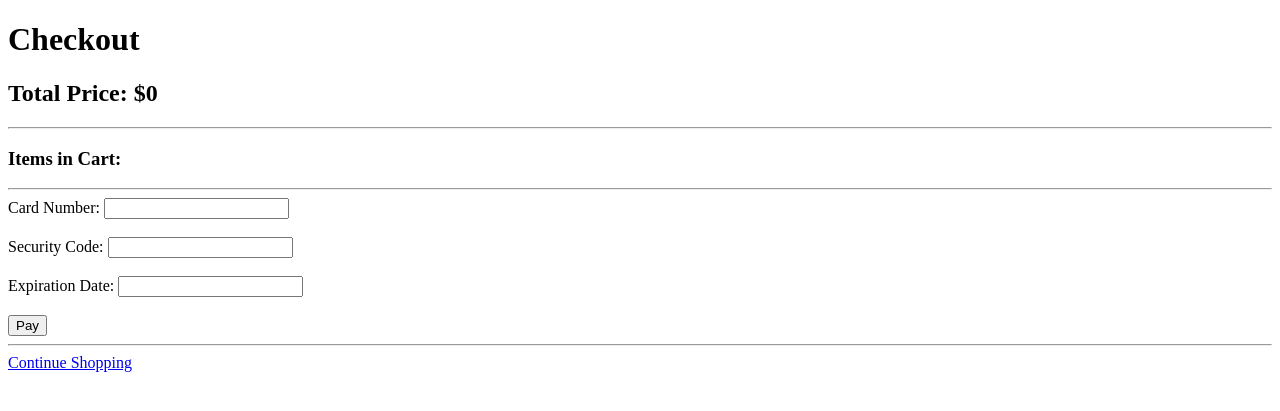
After one commit to SunCh1p/Database-Project, a Flask app: page /checkout in a window 1280 px wide. The commit adds this page. Shown: the top 411 px of the page. Run offline with Flask 3, Linux system fonts and the light colour scheme; the visitor is signed in with stand-in values (Sample User, id 1); data that the repository does not hold is empty; some libraries are stand-ins or nearby versions.

Commit message:
done with cart ,catalog and cheacout

```diff
--- a/Flask/app.py
+++ b/Flask/app.py
@@ -114,6 +114,71 @@ def cart():
     #counter++
 
 
+@app.route('/checkout', methods=['GET' , 'POST'])
+def checkout():
+    if request.method == 'POST' and 'cardnum' in request.form and 'Secode' in request.form and 'expdate' in request.form and 'loggedin' in session:
+        cardnum = request.form['cardnum']
+        Secode = request.form['Secode']
+        expdate = request.form['expdate']
+        #cursor=mysql.connection.cursor(MySQLdb.cursors.DictCursor)
+        if not re.match(r'^\d{2}/\d{2}$', expdate):
+            msg = 'Invalid expdate address!'
+            print("hello1")
+        elif not re.match(r'^\d{16}$', cardnum):
+            msg = 'cardnum must contain only numbers!'
+            print("hello2")
+        elif not re.match(r'^\d{3}$', Secode):
+            msg=" Invalid CVC code"
+            print("hello3")
+        elif not cardnum or not Secode or not expdate:
+            msg = 'Please fill out the form!'
+            print("hello4")
+        else:
+            try:
+                cursor = mysql.connection.cursor(MySQLdb.cursors.DictCursor)
+                cursor.execute('INSERT INTO payment (customer_ID,card_number, security_code, expiration_date) VALUES (%s, %s, %s, %s)', (session['id'],cardnum, Secode, expdate,))
+                mysql.connection.commit()
+                cursor.close()
+                msg = 'Payment successful!'
+                print("Payment successful")
+            except Exception as e:
+                msg = 'Error: %s' % str(e)
+                print("Error:", e)
+        cursor.close()
+
+
+
+    if 'loggedin' in session:
+        # Retrieve the customer ID from the session
+        customer_id = session['id']
+        cursor = mysql.connection.cursor()
+        cursor.execute("SELECT p.*, c.quantity FROM product p INNER JOIN cart c ON p.product_ID = c.product_ID WHERE c.customer_ID = %s", (customer_id,))
+        products = cursor.fetchall()
+
+        sum = 0
+        quantitys=[]
+        for item in products:
+             product_id = item[0]
+             price = item[4]
+             cursor.execute('SELECT quantity FROM cart WHERE product_ID = %s AND customer_ID = %s', (product_id, session['id']))
+             quantity= cursor.fetchone()
+             if quantity:
+                sum+=quantity[0]*price
+                quantitys.append(quantity[0])
+
+
+        return render_template('checkout.html',total_price=sum)
+    else:
+        flash('Please log in to view your cart.', 'error')
+        return redirect(url_for('login'))
+
+
+
+#total amount need to pay
+#way to enter payment infromation
+#need to be able to pay
+#store the order in order table
+#have a msg tell them the order has been completed
 
 @app.route('/login', methods=['GET','POST'])
 def login():
--- /dev/null
+++ b/Flask/templates/checkout.html
@@ -0,0 +1,36 @@
+<!DOCTYPE html>
+<html lang="en">
+<head>
+    <meta charset="UTF-8">
+    <meta name="viewport" content="width=device-width, initial-scale=1.0">
+    <title>Checkout</title>
+    <!-- Add any CSS stylesheets or links to CDN here -->
+</head>
+<body>
+    <h1>Checkout</h1>
+    <div>
+        <h2>Total Price: ${{ total_price }}</h2>
+        <hr>
+        <!-- Display items in the cart with their quantities -->
+        <h3>Items in Cart:</h3>
+        <ul>
+            {% for item in products %}
+                <li>{{ item[1] }} - Quantity: {{ item[6] }}</li> <!-- Assuming item[1] is the product name -->
+            {% endfor %}
+        </ul>
+        <hr>
+        <!-- Payment form -->
+        <form method="POST">
+            <label for="cardnum">Card Number:</label>
+            <input type="text" id="cardnum" name="cardnum" required><br><br>
+            <label for="Secode">Security Code:</label>
+            <input type="text" id="Secode" name="Secode" required><br><br>
+            <label for="expdate">Expiration Date:</label>
+            <input type="text" id="expdate" name="expdate" required><br><br>
+            <input type="submit" value="Pay">
+        </form>
+        <hr>
+        <a href="./catalog">Continue Shopping</a>
+    </div>
+</body>
+</html>
--- a/Flask/templates/index.html
+++ b/Flask/templates/index.html
@@ -36,7 +36,7 @@
             <ul>
                 <a href = "./catalog" class="NavBarButton">Catalog</a>
                 <a href = "./cart" class="NavBarButton">Cart</a>
-                <a href = "./" class="NavBarButton">Check Out</a></li>
+                <a href = "./checkout" class="NavBarButton">Check Out</a></li>
                 <a href = "./" class="NavBarButton">Contact</a>
                 <i class="fa fa-search NavBarButton" aria-hidden="true"></i>
             </ul>
```
Also changed, not shown: sql/schema.sql (+3 -4 lines).
